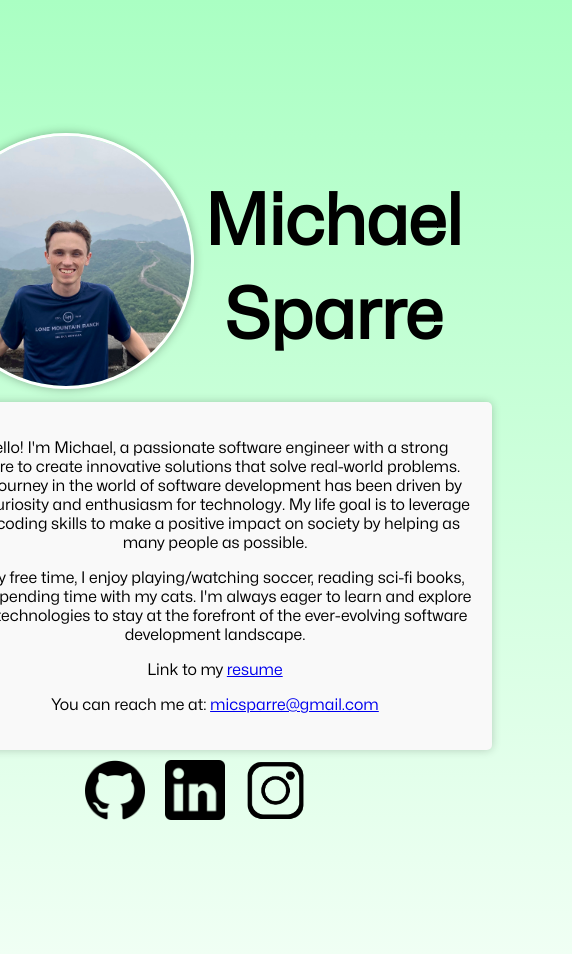
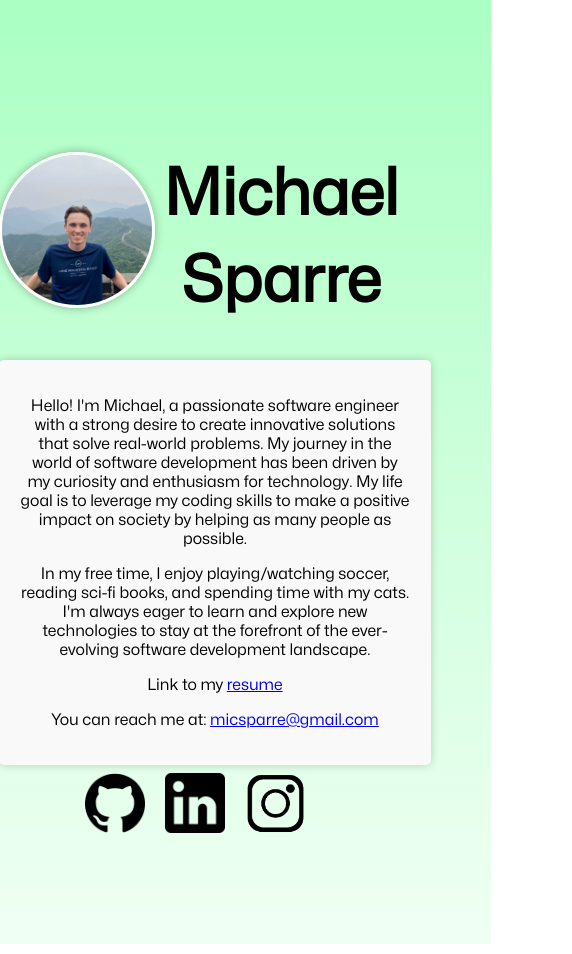
Before and after one commit to micsparre/micsparre.github.io, a React (Create React App) app: page / in a window 390 px wide. Shown: the whole page, 572 px wide, since content can reach past the window. Built offline with nearby package versions, Linux system fonts and the light colour scheme.

Commit message:
mobile friendly testing

```diff
--- a/public/index.html
+++ b/public/index.html
@@ -5,6 +5,7 @@
     <link rel="icon" href="%PUBLIC_URL%/favicon.ico" type="image/x-icon"/>
     <meta name="viewport" content="width=device-width, initial-scale=1" />
     <meta name="theme-color" content="#000000" />
+    <meta name="viewport" content="width=device-width, initial-scale=1.0">
     <meta
       name="portfolio-website"
       content="Software engineering portfolio website for Michael Sparre"
--- a/src/App.css
+++ b/src/App.css
@@ -2,7 +2,7 @@
 .App {
   /* Add styles for the container of your components */
   margin: 20px; /* Adjust the margin to control the spacing around the container */
-  padding: 100px; /* Optionally, add padding to create inner spacing */
+  padding: 5em; /* Optionally, add padding to create inner spacing */
 
   /* Other styles for your container */
 }
@@ -15,7 +15,22 @@
 
 /* If you want to add space between About and SocialLinks */
 .About {
+  max-width: 800px; /* Adjust the maximum width for desktop screens */
   margin-bottom: 20px; /* Adjust the margin-bottom to create space below the About component */
 }
 
 /* Additional styles for your components */
+@media screen and (max-width: 768px) {
+  .profile-picture {
+      width: 150px; /* Adjust the size for smaller screens */
+      height: 150px;
+  }
+}
+
+/* Styles for smaller screens (e.g., mobile) */
+@media screen and (max-width: 768px) {
+  .About {
+    max-width: 95%; /* Adjust the maximum width for mobile screens */
+    margin: 0 auto; /* Center-align the component on small screens */
+  }
+}
--- a/src/styles/header.css
+++ b/src/styles/header.css
@@ -17,14 +17,14 @@
 
   /* First name styles */
 .first-name {
-    font-size: 70px;
+    font-size: 4rem;
     font-weight: bold;
     margin-bottom: 5px; /* Add margin between first name and last name */
   }
 
   /* Last name styles */
   .last-name {
-    font-size: 70px;
+    font-size: 4rem;
     font-weight: bold;
     margin-top: 5px; /* Add margin between first name and last name */
   }
```
